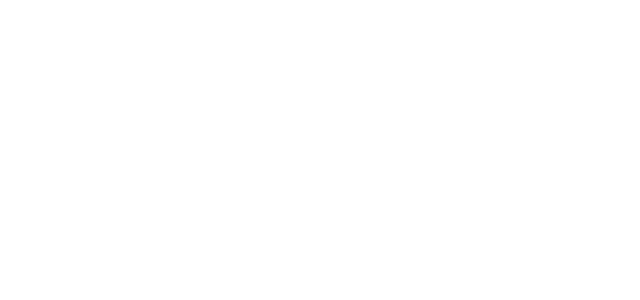
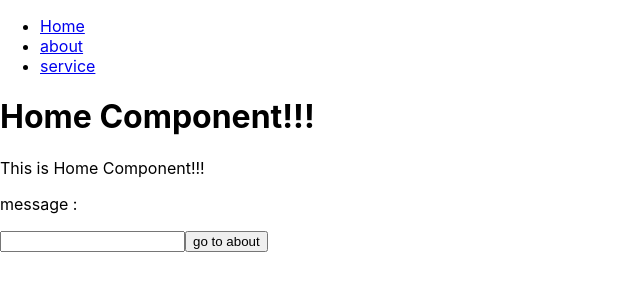
Before and after one commit to pravin-09/ReactJsCodekul, a React (Create React App) app: page / in a window 1280 px wide. Before the commit this address had no page. Shown: the top 300 px of the page, without its empty margins (0-640 px from the left). Built offline with nearby package versions, Linux system fonts and the light colour scheme.

Commit message:
navigate and params

```diff
--- a/src/Edit.js
+++ b/src/Edit.js
@@ -21,10 +21,12 @@
     setNewName("");
     setEditIndex(-1);
   };
+
   const handleEdit = (index) => {
     setEditIndex(index);
     setNewName(names[index]);
   };
+
   const deleteUser=(index)=>{
     let temp=[...names]
     temp.splice(index,1)
@@ -72,7 +74,7 @@
                     edit
                   </button>
                 )}
-                                    <button type="button" onClick={()=>deleteUser(index)}>Del</button>
+                  <button type="button" onClick={()=>deleteUser(index)}>Del</button>
 
               </td>
             </tr>
--- a/src/ReactRouter/About.js
+++ b/src/ReactRouter/About.js
@@ -1,11 +1,13 @@
 import React from "react"
+import { useParams } from "react-router-dom"
 
 function About(){
-
+    const {message}=useParams()
     return(
         <div>
             <h1>About Component!!!</h1>
             <p>This is About Component!!!</p>
+            <p>Message:{message}</p>
         </div>
     )
 }
--- a/src/ReactRouter/Home.js
+++ b/src/ReactRouter/Home.js
@@ -1,11 +1,27 @@
 import React from "react"
+import { useNavigate } from "react-router-dom"
 
 function Home(){
+    const [message,setMessage]=React.useState('')
+    const navigate=useNavigate()
+    const status=true
+    const handleChange=(event)=>{
+        setMessage(event.target.value);
+    }
 
+    const gotoAbout=()=>{
+        if ( status ){
+            navigate(`/about/${message}`)
+        }
+    }
     return(
         <div>
             <h1>Home Component!!!</h1>
             <p>This is Home Component!!!</p>
+            <p>message : {message}</p>
+
+            <input type='text' onChange={handleChange}/>
+            <button type="button" onClick={gotoAbout}>go to about</button>
         </div>
     )
 }
--- a/src/ReactRouter/ReactRouter.js
+++ b/src/ReactRouter/ReactRouter.js
@@ -1,16 +1,21 @@
 import About from "./About";
 import Home from "./Home";
 import Services from "./Services";
-import { BrowserRouter,Routes,Route } from "react-router-dom";
+import { BrowserRouter,Routes,Route, Link } from "react-router-dom";
 
 function ReactRouter(){
 
     return(
         <div>
         <BrowserRouter>
+            <ul>
+            <li><Link to='/'>Home</Link></li>
+            <li><Link to='/about/check'>about</Link></li>
+            <li><Link to='/service'>service</Link></li>
+            </ul>
             <Routes>
-                <Route path="/home" element={<Home/>}/>
-                <Route path="/about" element={<About/>}/>
+                <Route index element={<Home/>}/>
+                <Route path="/about/:message" element={<About/>}/>
                 <Route path="/services" element={<Services/>}/>
             </Routes>
         </BrowserRouter>
```
